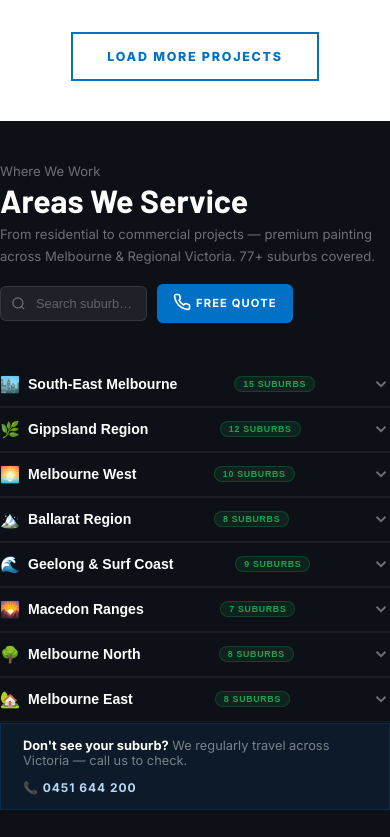
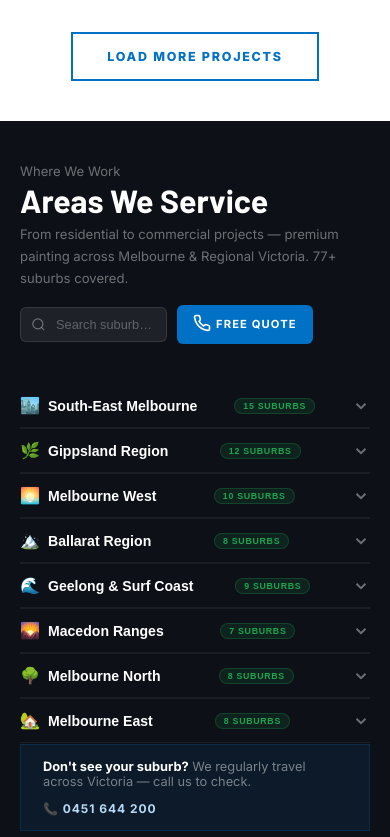
Before and after one commit to designerankush/shaan-painting-nextjs, a Next.js app: page / in a window 390 px wide. Shown: the part 7847-8684 px from the top of the page. Built offline with nearby package versions, Linux system fonts and the light colour scheme; a web font is replaced by a local one.

Commit message:
issue fixing

```diff
--- a/components/pages/HomePage/components/AreasWeService/AreasWeService.module.css
+++ b/components/pages/HomePage/components/AreasWeService/AreasWeService.module.css
@@ -1,4 +1,4 @@
-.areasSec{background:#0d1117;padding:64px 0}
+.areasSec{background:#0d1117;padding:64px 20px}
 .areasInner{max-width:1400px;margin:0 auto}
 .areasTop{display:flex;align-items:flex-end;justify-content:space-between;flex-wrap:wrap;gap:16px;margin-bottom:40px}
 .areasTop h2{font-size:clamp(2rem, 4vw, 3.2rem);font-weight:700;color:var(--white);margin-bottom:6px}
@@ -45,7 +45,7 @@
 .areaBlock.open .areaBlockChevron{transform:rotate(180deg);stroke:var(--blue)}
 
 @media(max-width:768px){
-  .areasSec{padding:40px 0}
+  .areasSec{padding-block:40px}
   .areasGrid{grid-template-columns:1fr;gap:1px}
 
   /* Make header clickable */
```
